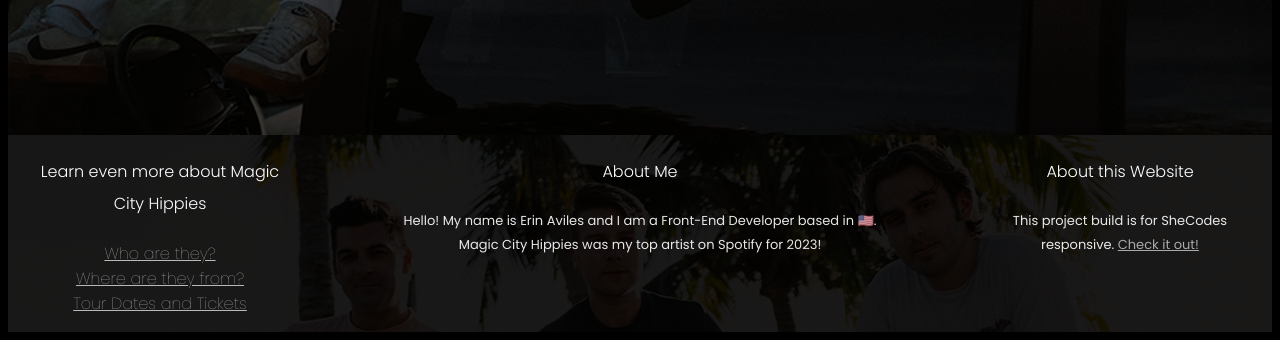
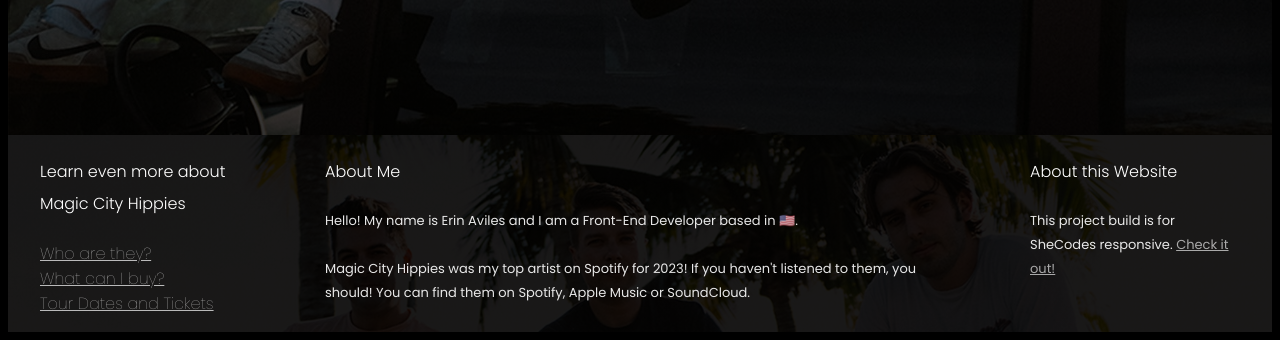
Before and after one commit to erinaviles83/magic-city-hippies-project, a plain HTML site: page index.html in a window 1280 px wide. Shown: the part 691-1031 px from the top of the page. Drawn offline with Linux system fonts and the light colour scheme.

Commit message:
updated links

```diff
--- a/index.html
+++ b/index.html
@@ -28,13 +28,13 @@
     <h4>Learn even more about Magic City Hippies</h4>
     <ul>
         <li>
-            <a href="https://bio.site/magiccityhippies" target="_blank">
+            <a href="https://www.magiccityhippies.com/about"target="_blank">
             Who are they?
         </a>
         </li>
         <li>
-            <a href="https://www.magiccityhippies.com/about" target="_blank">
-            Where are they from?
+            <a href="https://merch.ambientinks.com/collections/magiccityhippies"target="_blank">
+            What can I buy?
         </a>
         </li>
         <li>
@@ -47,7 +47,7 @@
 <div>
     <h4>About Me</h4>
     <p>
-        Hello! My name is Erin Aviles and I am a Front-End Developer based in 🇺🇸. <br>Magic City Hippies was my top artist on Spotify for 2023!
+        Hello! My name is Erin Aviles and I am a Front-End Developer based in 🇺🇸. <br><br> Magic City Hippies was my top artist on Spotify for 2023! If you haven't listened to them, you should! You can find them on Spotify, Apple Music or SoundCloud.
     </p>
 </div>
 <div>
--- a/src/styles.css
+++ b/src/styles.css
@@ -14,7 +14,8 @@ body {
 .grid {
     display: grid;
     grid-template-columns: 1fr 3fr 1fr;
-    text-align: center;
+    text-align: left;
+    gap: 75px;
 }
 section {
     max-width: 1200px;
```
